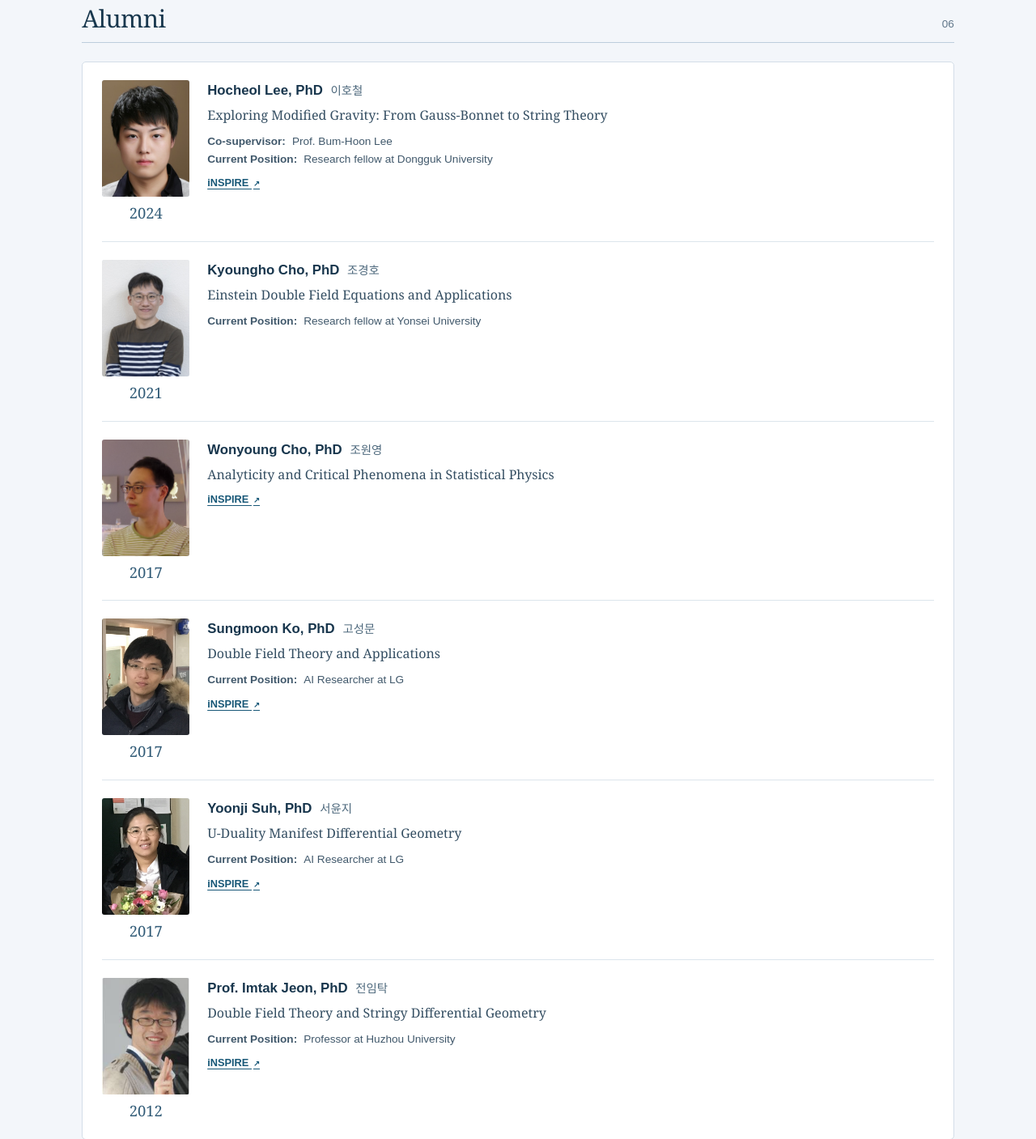
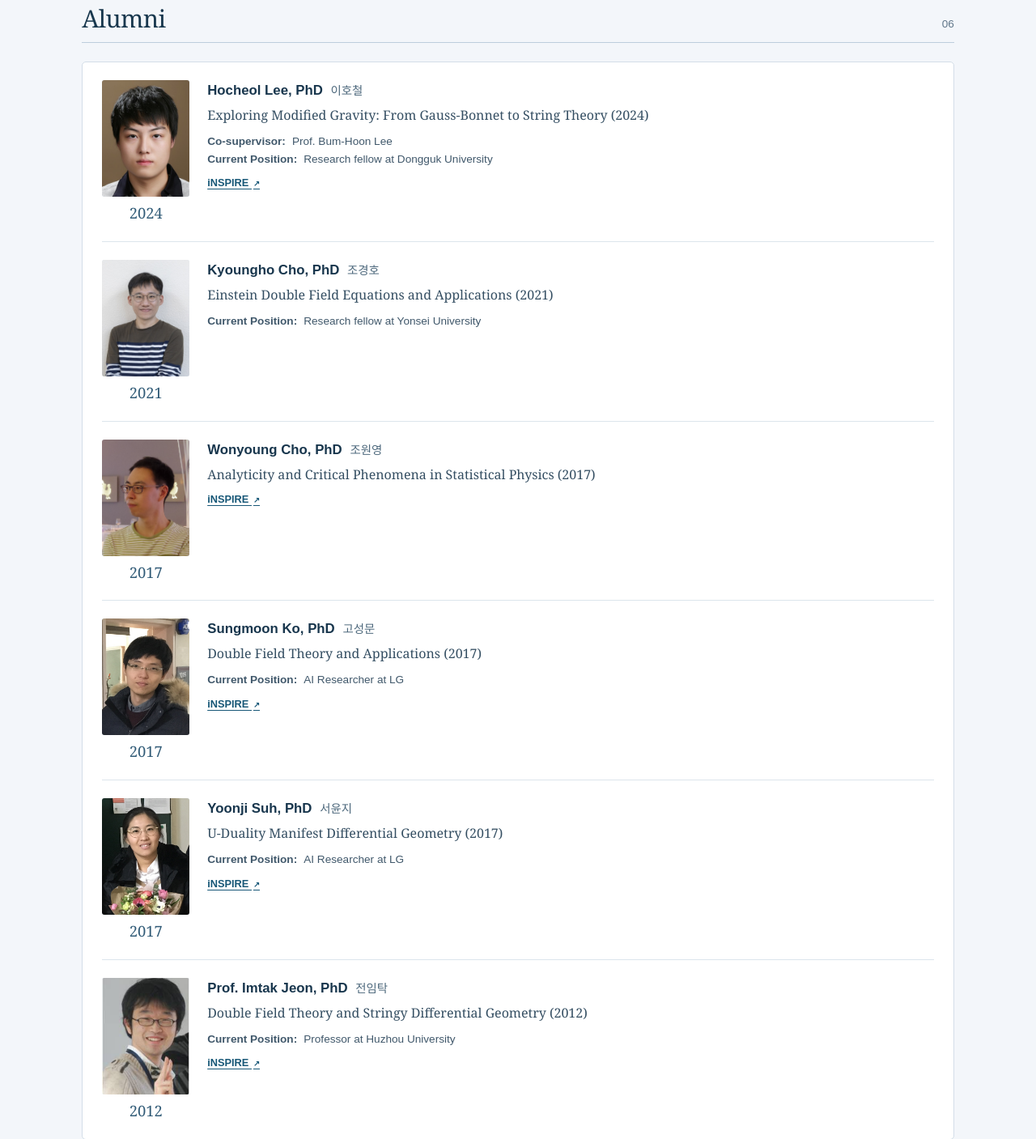
Before and after one commit to Lab7616/Lab7616.github.io, a plain HTML site: page members/phd.html in a window 1280 px wide. Shown: the part 830-2237 px from the top of the page at 81% size. Drawn offline with Linux system fonts and the light colour scheme.

Commit message:
Update phd.html

```diff
--- a/members/phd.html
+++ b/members/phd.html
@@ -38,7 +38,7 @@
     <img src="../images/members/hocheol-lee.jpg" alt="Portrait of Hocheol Lee" loading="lazy" decoding="async" onerror="this.hidden=true;">
   </div>
   <div class="alumni-year">2024</div>
-</div><div class="alumni-info"><h3>Hocheol Lee, PhD <span class="korean-name" lang="ko">이호철</span></h3><p class="thesis"><span class="sr-only">Dissertation: </span>Exploring Modified Gravity: From Gauss-Bonnet to String Theory</p><dl class="alumni-meta"><div><dt>Co-supervisor</dt><dd>Prof. Bum-Hoon Lee</dd></div><div><dt>Current Position</dt><dd>Research fellow at Dongguk University</dd></div></dl><div class="profile-links"><a href="https://inspirehep.net/authors/2163142?ui-citation-summary=true" target="_blank" rel="noopener noreferrer">iNSPIRE <span aria-hidden="true">↗</span></a></div></div></article>
+</div><div class="alumni-info"><h3>Hocheol Lee, PhD <span class="korean-name" lang="ko">이호철</span></h3><p class="thesis"><span class="sr-only">Dissertation: </span>Exploring Modified Gravity: From Gauss-Bonnet to String Theory (2024)</p><dl class="alumni-meta"><div><dt>Co-supervisor</dt><dd>Prof. Bum-Hoon Lee</dd></div><div><dt>Current Position</dt><dd>Research fellow at Dongguk University</dd></div></dl><div class="profile-links"><a href="https://inspirehep.net/authors/2163142?ui-citation-summary=true" target="_blank" rel="noopener noreferrer">iNSPIRE <span aria-hidden="true">↗</span></a></div></div></article>
 <article class="alumnus"><div class="alumni-visual">
   <!-- Set --photo-position to adjust this portrait's crop. -->
   <div class="portrait" style="--photo-position: 50% 30%;">
@@ -46,7 +46,7 @@
     <img src="../images/members/kyoungho-cho.jpg" alt="Portrait of Kyoungho Cho" loading="lazy" decoding="async" onerror="this.hidden=true;">
   </div>
   <div class="alumni-year">2021</div>
-</div><div class="alumni-info"><h3>Kyoungho Cho, PhD <span class="korean-name" lang="ko">조경호</span></h3><p class="thesis"><span class="sr-only">Dissertation: </span>Einstein Double Field Equations and Applications</p><dl class="alumni-meta"><div><dt>Current Position</dt><dd>Research fellow at Yonsei University</dd></div></dl></div></article>
+</div><div class="alumni-info"><h3>Kyoungho Cho, PhD <span class="korean-name" lang="ko">조경호</span></h3><p class="thesis"><span class="sr-only">Dissertation: </span>Einstein Double Field Equations and Applications (2021)</p><dl class="alumni-meta"><div><dt>Current Position</dt><dd>Research fellow at Yonsei University</dd></div></dl></div></article>
 <article class="alumnus"><div class="alumni-visual">
   <!-- Set --photo-position to adjust this portrait's crop. -->
   <div class="portrait" style="--photo-position: 50% 30%;">
@@ -54,7 +54,7 @@
     <img src="../images/members/wonyoung-cho.jpg" alt="Portrait of Wonyoung Cho" loading="lazy" decoding="async" onerror="this.hidden=true;">
   </div>
   <div class="alumni-year">2017</div>
-</div><div class="alumni-info"><h3>Wonyoung Cho, PhD <span class="korean-name" lang="ko">조원영</span></h3><p class="thesis"><span class="sr-only">Dissertation: </span>Analyticity and Critical Phenomena in Statistical Physics</p><div class="profile-links"><a href="https://inspirehep.net/authors/2498215?ui-citation-summary=true" target="_blank" rel="noopener noreferrer">iNSPIRE <span aria-hidden="true">↗</span></a></div></div></article>
+</div><div class="alumni-info"><h3>Wonyoung Cho, PhD <span class="korean-name" lang="ko">조원영</span></h3><p class="thesis"><span class="sr-only">Dissertation: </span>Analyticity and Critical Phenomena in Statistical Physics (2017)</p><div class="profile-links"><a href="https://inspirehep.net/authors/2498215?ui-citation-summary=true" target="_blank" rel="noopener noreferrer">iNSPIRE <span aria-hidden="true">↗</span></a></div></div></article>
 <article class="alumnus"><div class="alumni-visual">
   <!-- Set --photo-position to adjust this portrait's crop. -->
   <div class="portrait" style="--photo-position: 50% 30%;">
@@ -62,7 +62,7 @@
     <img src="../images/members/sungmoon-ko.jpg" alt="Portrait of Sungmoon Ko" loading="lazy" decoding="async" onerror="this.hidden=true;">
   </div>
   <div class="alumni-year">2017</div>
-</div><div class="alumni-info"><h3>Sungmoon Ko, PhD <span class="korean-name" lang="ko">고성문</span></h3><p class="thesis"><span class="sr-only">Dissertation: </span>Double Field Theory and Applications</p><dl class="alumni-meta"><div><dt>Current Position</dt><dd>AI Researcher at LG</dd></div></dl><div class="profile-links"><a href="https://inspirehep.net/authors/2205014?ui-citation-summary=true" target="_blank" rel="noopener noreferrer">iNSPIRE <span aria-hidden="true">↗</span></a></div></div></article>
+</div><div class="alumni-info"><h3>Sungmoon Ko, PhD <span class="korean-name" lang="ko">고성문</span></h3><p class="thesis"><span class="sr-only">Dissertation: </span>Double Field Theory and Applications (2017)</p><dl class="alumni-meta"><div><dt>Current Position</dt><dd>AI Researcher at LG</dd></div></dl><div class="profile-links"><a href="https://inspirehep.net/authors/2205014?ui-citation-summary=true" target="_blank" rel="noopener noreferrer">iNSPIRE <span aria-hidden="true">↗</span></a></div></div></article>
 <article class="alumnus"><div class="alumni-visual">
   <!-- Set --photo-position to adjust this portrait's crop. -->
   <div class="portrait" style="--photo-position: 50% 30%;">
@@ -70,7 +70,7 @@
     <img src="../images/members/yoonji-suh.jpg" alt="Portrait of Yoonji Suh" loading="lazy" decoding="async" onerror="this.hidden=true;">
   </div>
   <div class="alumni-year">2017</div>
-</div><div class="alumni-info"><h3>Yoonji Suh, PhD <span class="korean-name" lang="ko">서윤지</span></h3><p class="thesis"><span class="sr-only">Dissertation: </span>U-Duality Manifest Differential Geometry</p><dl class="alumni-meta"><div><dt>Current Position</dt><dd>AI Researcher at LG</dd></div></dl><div class="profile-links"><a href="https://inspirehep.net/authors/1259154?ui-citation-summary=true" target="_blank" rel="noopener noreferrer">iNSPIRE <span aria-hidden="true">↗</span></a></div></div></article>
+</div><div class="alumni-info"><h3>Yoonji Suh, PhD <span class="korean-name" lang="ko">서윤지</span></h3><p class="thesis"><span class="sr-only">Dissertation: </span>U-Duality Manifest Differential Geometry (2017)</p><dl class="alumni-meta"><div><dt>Current Position</dt><dd>AI Researcher at LG</dd></div></dl><div class="profile-links"><a href="https://inspirehep.net/authors/1259154?ui-citation-summary=true" target="_blank" rel="noopener noreferrer">iNSPIRE <span aria-hidden="true">↗</span></a></div></div></article>
 <article class="alumnus"><div class="alumni-visual">
   <!-- Set --photo-position to adjust this portrait's crop. -->
   <div class="portrait" style="--photo-position: 50% 30%;">
@@ -78,4 +78,4 @@
     <img src="../images/members/imtak-jeon.jpg" alt="Portrait of Imtak Jeon" loading="lazy" decoding="async" onerror="this.hidden=true;">
   </div>
   <div class="alumni-year">2012</div>
-</div><div class="alumni-info"><h3>Prof. Imtak Jeon, PhD <span class="korean-name" lang="ko">전임탁</span></h3><p class="thesis"><span class="sr-only">Dissertation: </span>Double Field Theory and Stringy Differential Geometry</p><dl class="alumni-meta"><div><dt>Current Position</dt><dd>Professor at Huzhou University</dd></div></dl><div class="profile-links"><a href="https://inspirehep.net/authors/1056174?ui-citation-summary=true" target="_blank" rel="noopener noreferrer">iNSPIRE <span aria-hidden="true">↗</span></a></div></div></article></div></section></main><footer class="site-footer">Department of Physics, Sogang University</footer></body></html>
+</div><div class="alumni-info"><h3>Prof. Imtak Jeon, PhD <span class="korean-name" lang="ko">전임탁</span></h3><p class="thesis"><span class="sr-only">Dissertation: </span>Double Field Theory and Stringy Differential Geometry (2012)</p><dl class="alumni-meta"><div><dt>Current Position</dt><dd>Professor at Huzhou University</dd></div></dl><div class="profile-links"><a href="https://inspirehep.net/authors/1056174?ui-citation-summary=true" target="_blank" rel="noopener noreferrer">iNSPIRE <span aria-hidden="true">↗</span></a></div></div></article></div></section></main><footer class="site-footer">Department of Physics, Sogang University</footer></body></html>
```
